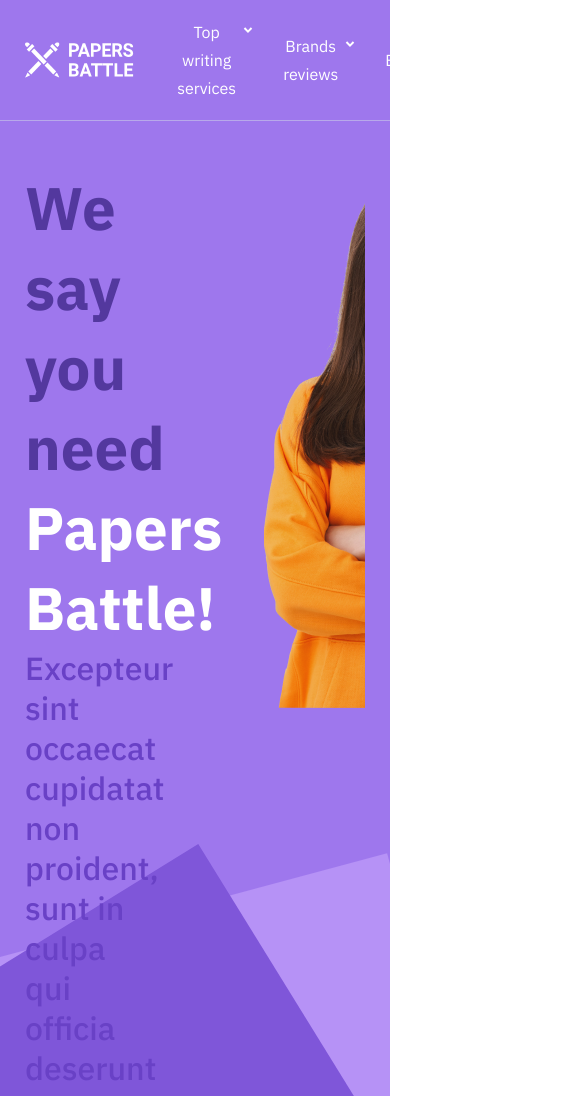
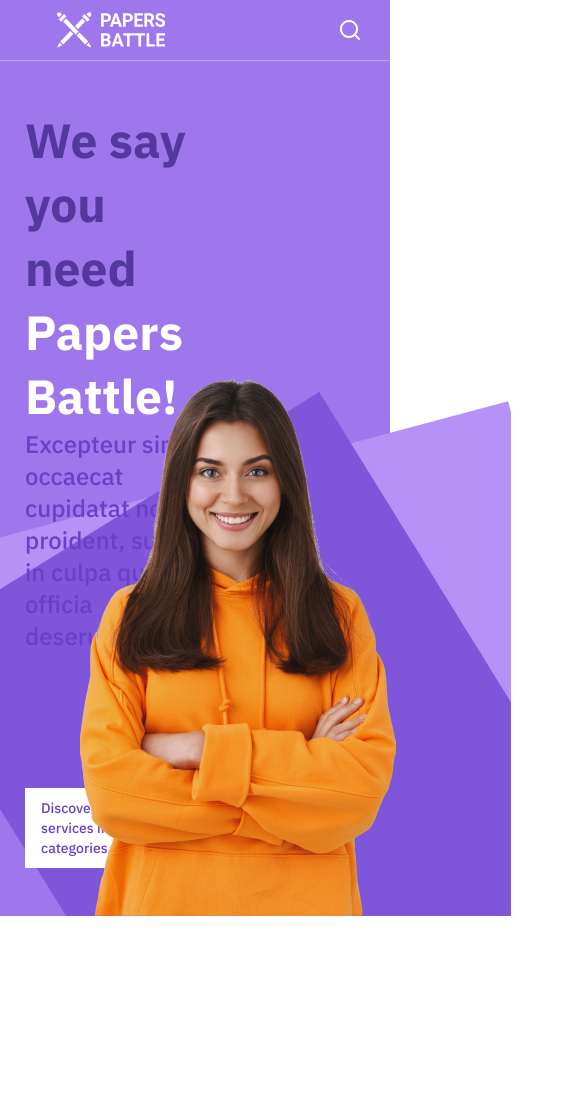
Before and after one commit to zbys1av/papersbattle, a website built with webpack: page src/index.html in a window 390 px wide. Shown: the top 1096 px of the page, 585 px wide, since content can reach past the window. After the commit the page ends 916 px from the top, so only its background shows below. Built offline with nearby package versions, Linux system fonts and the light colour scheme; files whose address does not match are found by name.

Commit message:
some CSS changes

```diff
--- a/src/index.html
+++ b/src/index.html
@@ -3,6 +3,8 @@
   <head>
     <meta charset="UTF-8">
     <title>PapersBattle</title>
+    <meta name="viewport" content="width=device-width">
+    <meta name="viewport" content="width=device-width, initial-scale=1, minimum-scale=1" />
     <link rel="stylesheet" href="style.css">
   </head>
   <body>
--- a/src/index.js
+++ b/src/index.js
@@ -17,8 +17,17 @@
 const brand = document.querySelector('.header__item--dropdown-brand');
 const brandSections = document.querySelector('.sections--brands');
 
+const header = document.querySelector(".header");
+
+
 function toggleBrands(){
     brandSections.classList.toggle('open');
+    // header.classList.toggle('new-style');
+}
+
+function test(){
+    header.classList.toggle('new-style');
 }
 
 brand.addEventListener("mouseover", toggleBrands);
+brand.addEventListener("click", test);
--- a/src/style.scss
+++ b/src/style.scss
@@ -38,11 +38,22 @@
 }
 
 .container {
-  max-width: 100%;
+  max-width: 1200px;
   padding: 0px 25px;
+  margin: auto;
 
-  @media (max-width: 1200px) {
-    margin: auto;
+  @media (max-width: 1220px) {
+    max-width: 1000px;
+  }
+
+  //tablet screen
+  @media (max-width: 820px) {
+    width: 100%;
+  }
+
+  //phone screen
+  @media (max-width: 370px) {
+    width: 100%;
   }
 }
 
@@ -54,10 +65,13 @@
     display: flex;
     flex-direction: row;
     justify-content: space-between;
-    width: 100%;
+    // width: 100%;
     align-items: center;
-    padding-top: 10px;
-    padding-bottom: 10px;
+    padding: 10px 0;
+
+    @media (max-width: 820px) {
+      padding: 10px 32px;
+    }
   }
 
   &__buttons{
@@ -82,6 +96,10 @@
     gap: 23px;
     margin-top: 0px;
     list-style: none;
+
+    @media (max-width: 820px) {
+      display: none;
+    }
   }
 
   &__list a{
@@ -104,6 +122,20 @@
           transition: 0.3s;
         }
       }
+
+    // &--dropdown-top{
+    //   &:hover{
+    //     .header{
+    //       background: #ffff;
+    //     }
+    //   }
+    // }
+
+    // &--dropdown-brand{
+    //   &:hover{
+
+    //   }
+    // }
   }
 
   &__find{
@@ -124,6 +156,10 @@
     border: 1px solid #FFFFFF;
     gap: 8px;
     transition: 0.3s;
+
+    @media (max-width: 820px) {
+      display: none;
+    }
 
     &:hover{
       transition: 0.3s;
@@ -388,17 +424,11 @@
   background: #9E77ED;
   position: relative;
 
-  &__rectangle{
-    position: absolute;
-    right: 0;
-    bottom: 0;
-    z-index: 0;
-  }
-
   &__box{
     display: flex;
+    position: relative;
     flex-direction: row;
-    overflow: hidden;
+    // overflow: hidden;
     gap: 110px;
     padding-top: 48px;
     justify-content: space-between;
@@ -408,7 +438,7 @@
     display: flex;
     flex-direction: column;
     z-index: 1;
-    width: 38%;
+    width: 44%;
     gap: 136px;
   }
 
@@ -425,6 +455,11 @@
     &--white{
       color: #FFFFFF;
     }
+
+    @media (max-width: 820px) {
+      font-size: 48px;
+      line-height: 64px;
+    }
   }
 
   &__text{
@@ -432,6 +467,11 @@
     font-size: 32px;
     line-height: 40px;
     color: #6941C6;
+
+    @media (max-width: 820px) {
+      font-size: 24px;
+      line-height: 32px;
+    }
   }
 
   &__button{
@@ -445,6 +485,12 @@
     width: 61.2%;
     padding: 16px 37px 16px 32px;
     gap: 21px;
+    margin-bottom: 48px;
+
+    @media (max-width: 820px) {
+      padding: 10px 16px;
+      width: 69.57%;
+    }
 
     &:hover{
       transition: 0.3s;
@@ -461,6 +507,7 @@
         color: #ffff;
       }
     }
+
   }
 
   &__button-text{
@@ -469,12 +516,40 @@
     line-height: 28px;
     color: #6941C6;
     text-decoration: none;
+
+    @media (max-width: 820px) {
+      font-size: 14px;
+      line-height: 20px;
+    }
   }
 
   &__arrow{
+    @media (max-width: 820px) {
+      width: 13px;
+      height: 13px;
+    }
+  }
+
+  &__rectangle{
+    position: absolute;
+    overflow: hidden;
+    bottom: 0;
+    right: 0;
+    z-index: 0;
+
+    @media (max-width: 820px) {
+      right: -31%;
+    }
   }
 
   &__img{
+    position: absolute;
+    bottom: 0;
+    right: 0;
     z-index: 1;
+
+    @media (max-width: 1220px) {
+      right: 5%;
+    }
   }
 }
```
